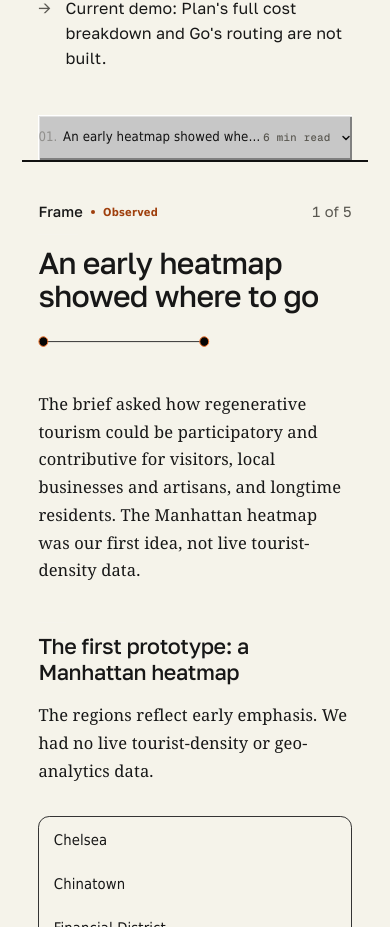
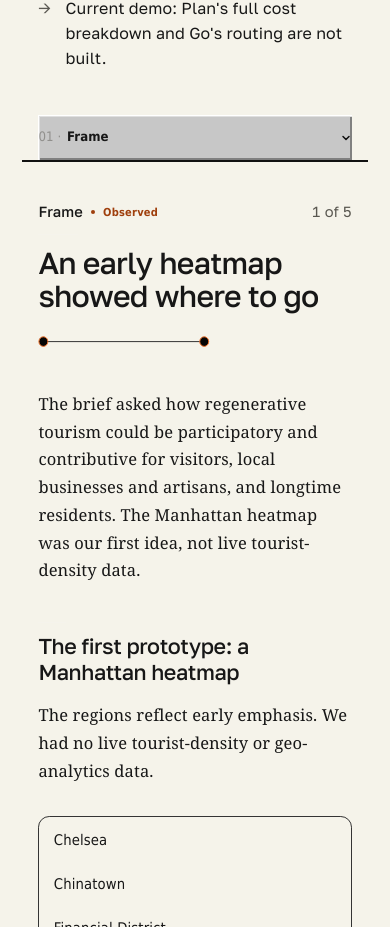
Before and after one commit to ashim238/myles-portfolio-migration, a Next.js app: page /work/navi in a window 390 px wide. Shown: the part 1420-2347 px from the top of the page. Built offline with nearby package versions, Linux system fonts and the light colour scheme.

Commit message:
Simplify collapsed mobile chapter navigation

```diff
--- a/src/app/styles/reader-mode.css
+++ b/src/app/styles/reader-mode.css
@@ -453,8 +453,14 @@
   }
 }
 
-@media (max-width: 360px) {
-  .reader-mode.reader-mode .project-toc-readout-mobile {
+/* The collapsed control provides orientation; full titles live in the menu.
+   Keep stage labels visible even below the old 420px hiding breakpoint. */
+@media (max-width: 767px), (pointer: coarse) {
+  .reader-mode.reader-mode .project-toc-toggle .project-toc-stage {
+    display: inline;
+  }
+  .reader-mode.reader-mode .project-toc-toggle .project-toc-separator,
+  .reader-mode.reader-mode .project-toc-toggle .project-toc-active-title--short .project-toc-title {
     display: none;
   }
 }
--- a/src/components/project-toc.tsx
+++ b/src/components/project-toc.tsx
@@ -501,8 +501,8 @@ export function ProjectToc({ sections, readingEndId }: ProjectTocProps) {
           aria-label={activeTitle || "Case study chapters"}
         >
           <span className="project-toc-toggle-label">
-            <span className="project-toc-num">{activeNum}.</span>
-            <span className="project-toc-active-title">
+            <span className="project-toc-num">{activeNum} ·</span>
+            <span className={`project-toc-active-title${activeChapter?.stage ? " project-toc-active-title--short" : ""}`}>
               {activeChapter?.stage ? (
                 <>
                   <span className="project-toc-stage">{activeChapter.stage}</span>
@@ -517,7 +517,6 @@ export function ProjectToc({ sections, readingEndId }: ProjectTocProps) {
             </span>
           </span>
           <span className="project-toc-toggle-end">
-            <span className="project-toc-readout-mobile js-toc-readout" aria-hidden="true" />
             <svg
               className={`project-toc-chevron${isOpen ? " project-toc-chevron--open" : ""}`}
               width="12"
```
